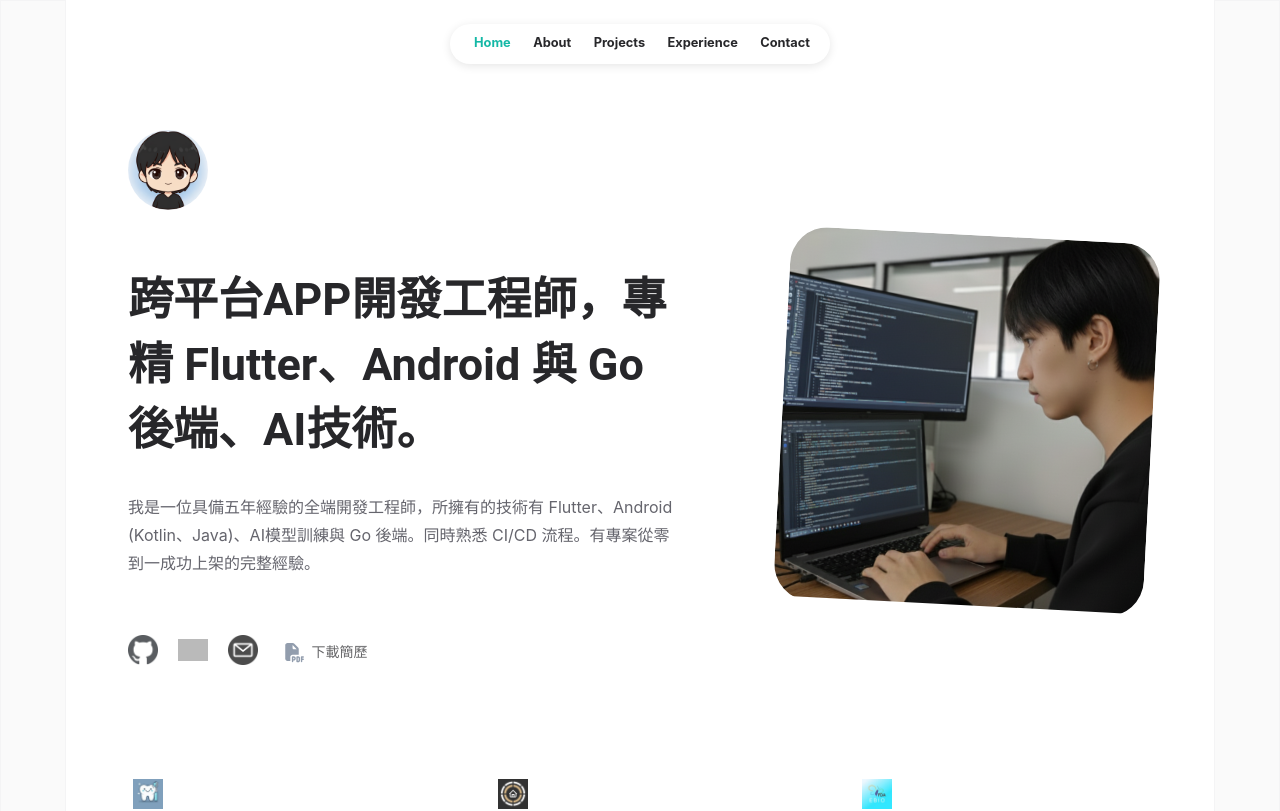
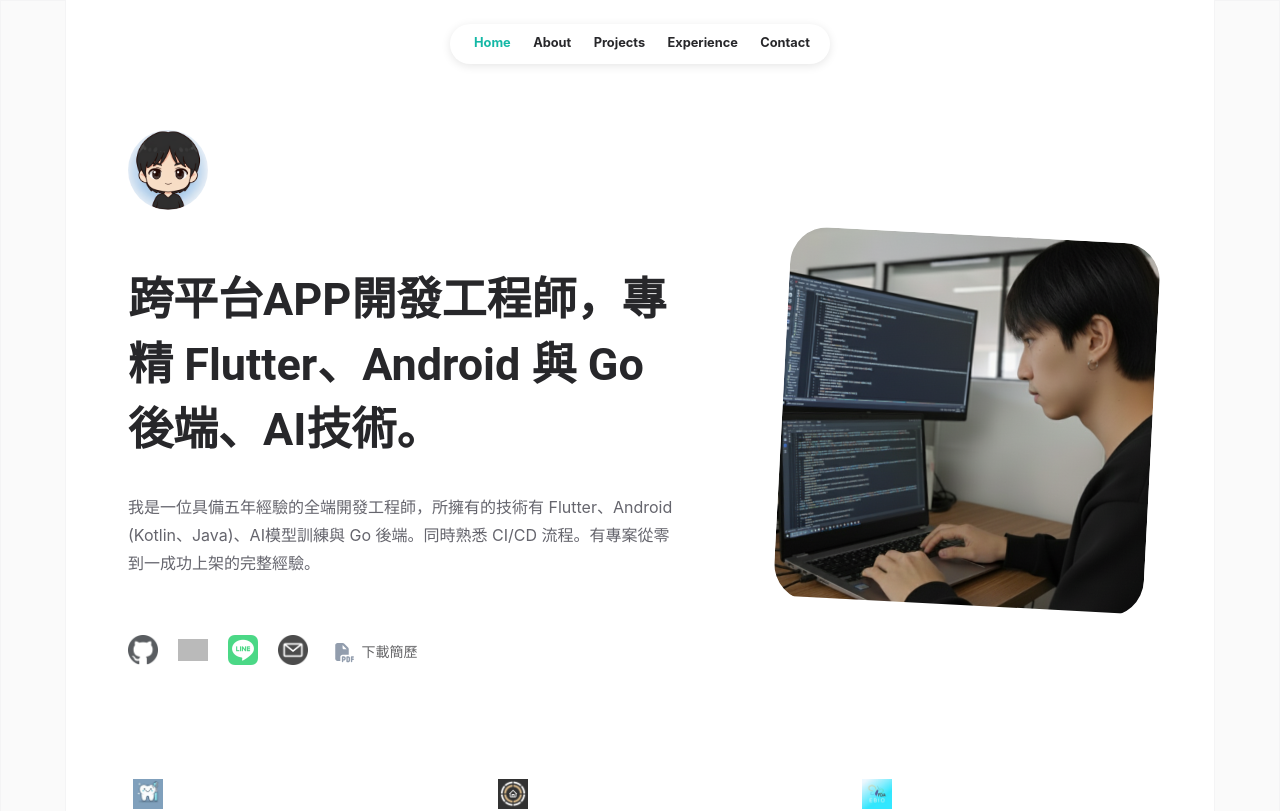
Before and after one commit to kevin880701/kevin880701.github.io, a React (Create React App) app: page / in a window 1280 px wide. Shown: the top 811 px of the page. Built offline with nearby package versions, Linux system fonts and the light colour scheme; grey boxes are pictures that could not be loaded.

Commit message:
[feat] 聯絡方式新增line

```diff
--- a/src/data/user.js
+++ b/src/data/user.js
@@ -33,6 +33,11 @@ const INFO = {
 			logo: "../icons/linkedin-logo.png",
 		},
 		{
+			name: "Line",
+			url: "https://line.me/ti/p/gWsAUy83Kv",
+			logo: "../icons/line-logo.png",
+		},
+		{
 			name: "Email",
 			url: "mailto:kn880701@gmail.com",
 			logo: "../icons/email-logo.png",
```
Also changed, not shown: public/icons/line-logo.png (added).
